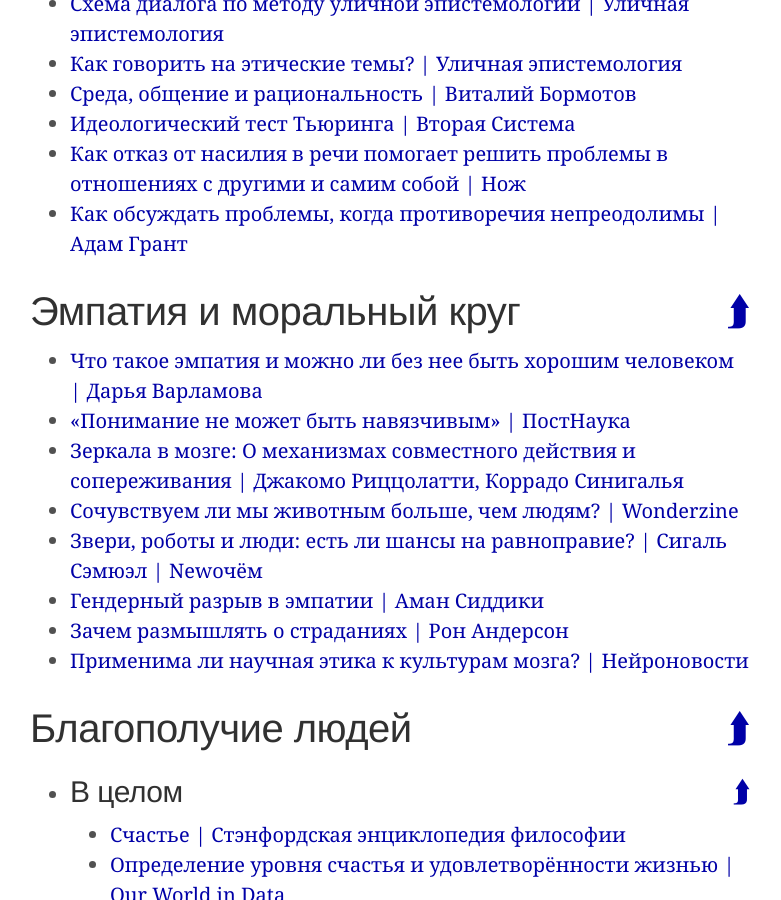
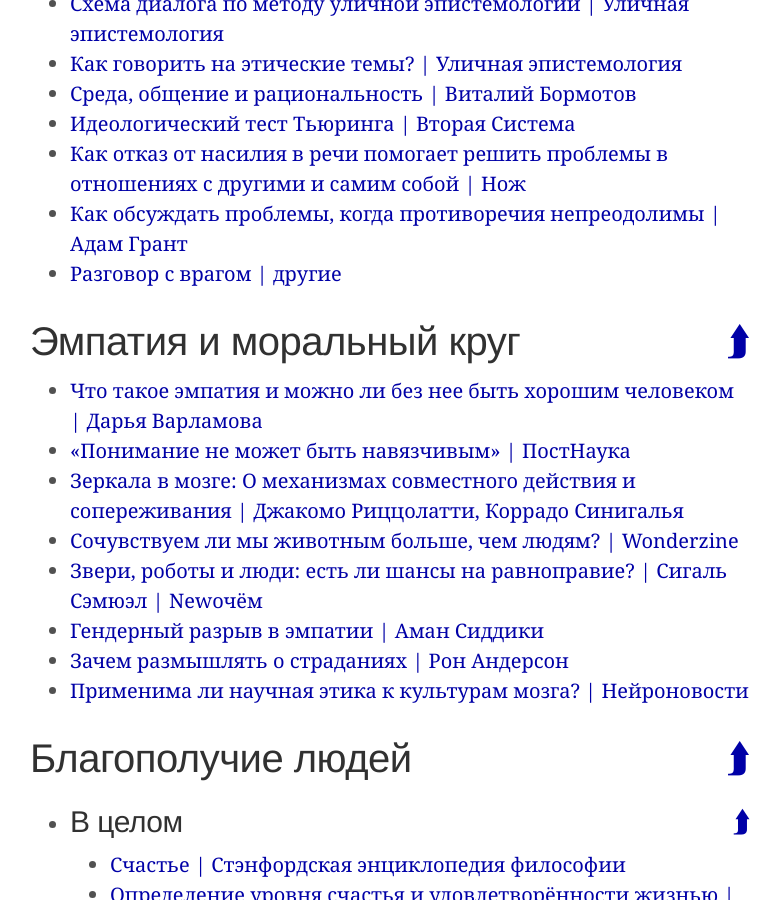
Before and after one commit to ReducingSuffering/reducingsuffering.github.io, a Jekyll site: the page built from index.md, in a window 1280 px wide and 900 px high, scrolled down 7617 px. Shown: the whole window, without its empty margins (250-1031 px from the left). Built offline with Jekyll 4.4.1, drawn with Linux system fonts in a browser that asks for light colours.

Commit message:
Update communication.html

```diff
--- a/_lists/communication.html
+++ b/_lists/communication.html
@@ -11,4 +11,5 @@ nodes:
 - 126 # Идеологический тест Тьюринга — Вторая система
 - 256 # Как отказ от насилия в речи помогает решить проблемы в отношениях с другими и самим собой — Нож
 - 574 # Как обсуждать проблемы, когда противоречия непреодолимы — Адам Грант
+- 582 # Разговор с врагом
 ---
```
